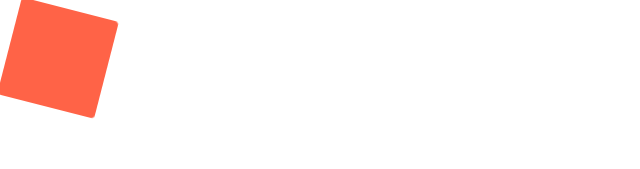
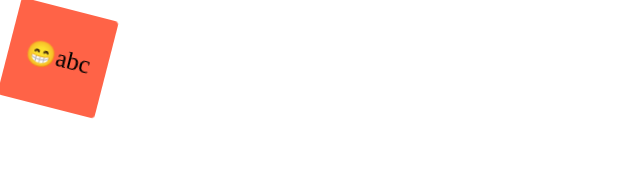
Before and after one commit to sungkuk5420/react-masterclass, a React (Create React App) app: page / in a window 1280 px wide. Shown: the top 169 px of the page, without its empty margins (0-640 px from the left). Built offline with nearby package versions, Linux system fonts and the light colour scheme.

Commit message:
스타일 컴포넌트의 Pseudo Selectors

```diff
--- a/src/App.js
+++ b/src/App.js
@@ -24,13 +24,28 @@ const Box = styled.div`
   height: 100px;
   background-color: tomato;
   animation:${rotateAnimation} 1s linear infinite;
+  display: flex;
+  align-items: center;
+  justify-content: center;
+  span{
+    font-size: 25px;
+    &:hover{
+      font-size: 35px;
+    }
+  }
+  `;
+const SpanTag = styled.span`
+  font-size:18px;
 `;
 
 
 
 function App() {
   return <Wrapper as="header">
-    <Box/>
+    <Box>
+      <span>😁</span>
+      <SpanTag>abc</SpanTag>
+    </Box>
   </Wrapper>
 }
 
```
